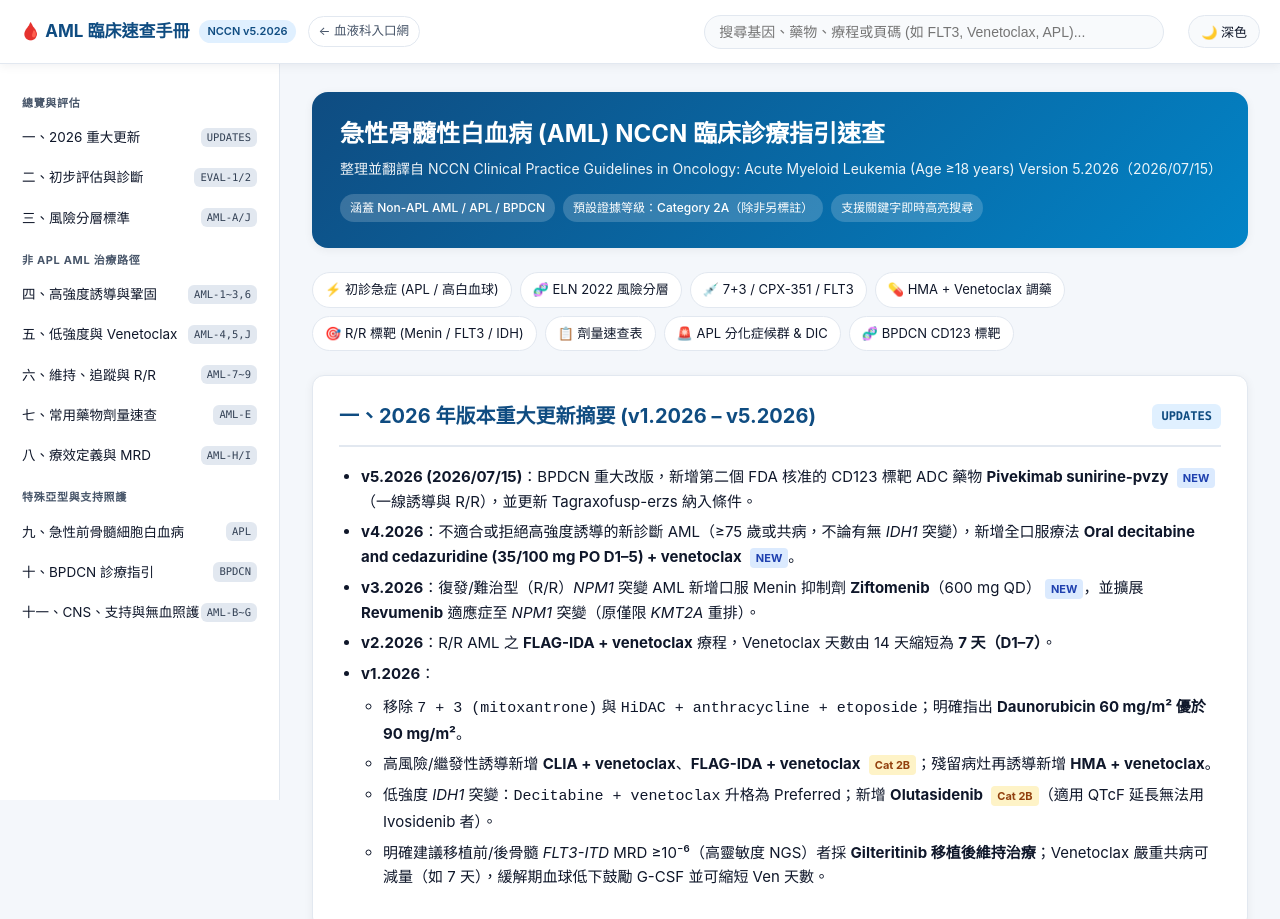
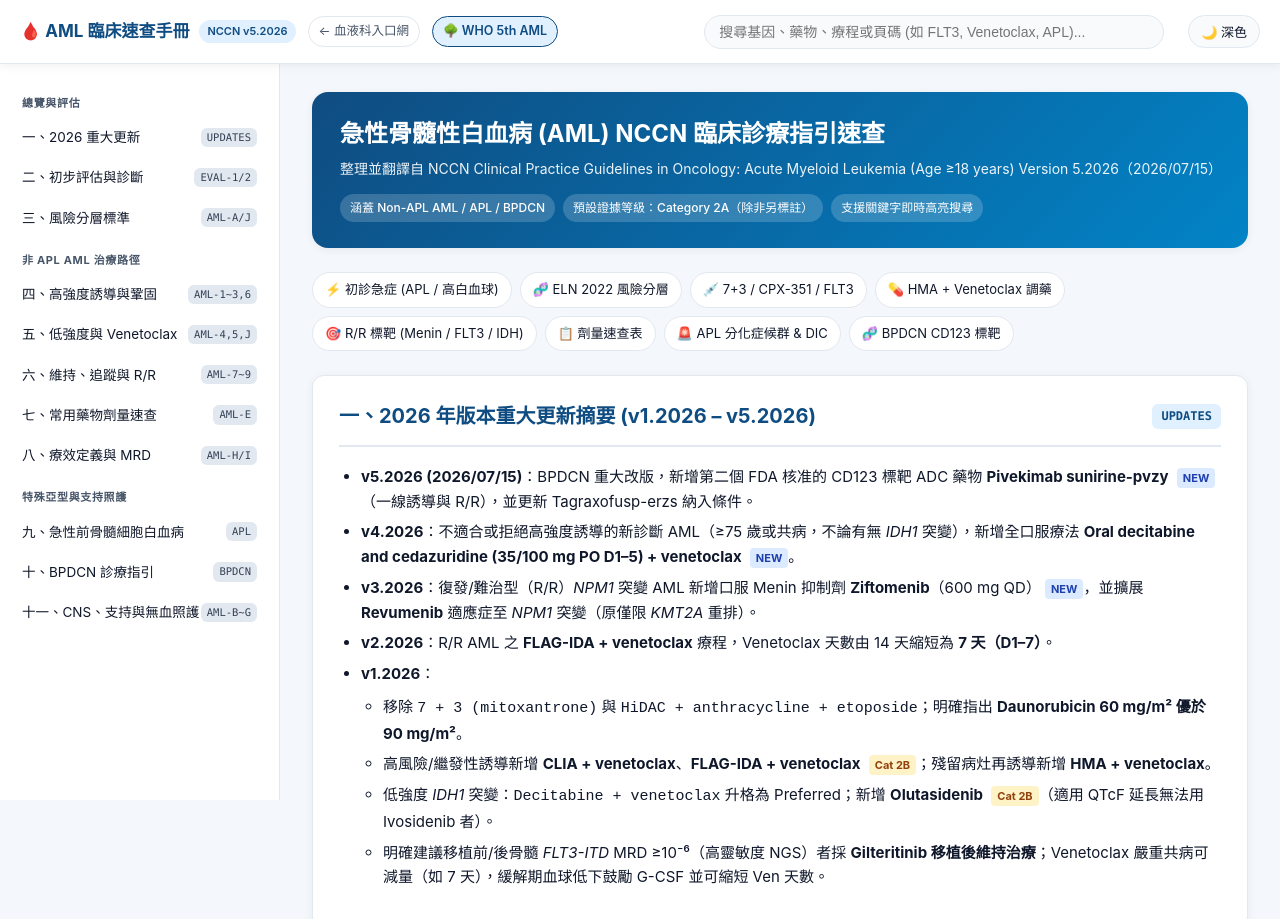
Before and after one commit to LiChiaHans/aml-nccn-guide, a plain HTML site: page index.html in a window 1280 px wide. Shown: the top 919 px of the page. Drawn offline with Linux system fonts and the light colour scheme.

Commit message:
Add WHO 5th edition deep link to topbar

```diff
--- a/index.html
+++ b/index.html
@@ -129,6 +129,19 @@
       border-color: var(--primary);
       background: var(--primary-light);
     }
+    .who-top-link {
+      font-size: 12.5px;
+      color: var(--primary);
+      text-decoration: none;
+      border: 1px solid var(--primary);
+      background: var(--primary-light);
+      padding: 4px 10px;
+      border-radius: 999px;
+      white-space: nowrap;
+      transition: all .15s;
+      font-weight: 600;
+    }
+    .who-top-link:hover { opacity: 0.88; }
     .search-wrap {
       flex: 1;
       max-width: 460px;
@@ -507,6 +520,7 @@
       <span class="ver">NCCN v5.2026</span>
     </div>
     <a class="portal-link" href="https://lichiahans.github.io/hematology-portal/">← 血液科入口網</a>
+    <a class="who-top-link" href="https://lichiahans.github.io/who5-hematolymphoid-guide/#ch2-aml" target="_blank" rel="noopener" title="開啟 WHO 第 5 版 AML 分類與診斷標準">🌳 WHO 5th AML</a>
     <div class="search-wrap">
       <input type="text" id="searchInput" class="search-input" placeholder="搜尋基因、藥物、療程或頁碼 (如 FLT3, Venetoclax, APL)..." />
       <button class="search-clear" id="searchClear" title="清除搜尋">✕</button>
```
